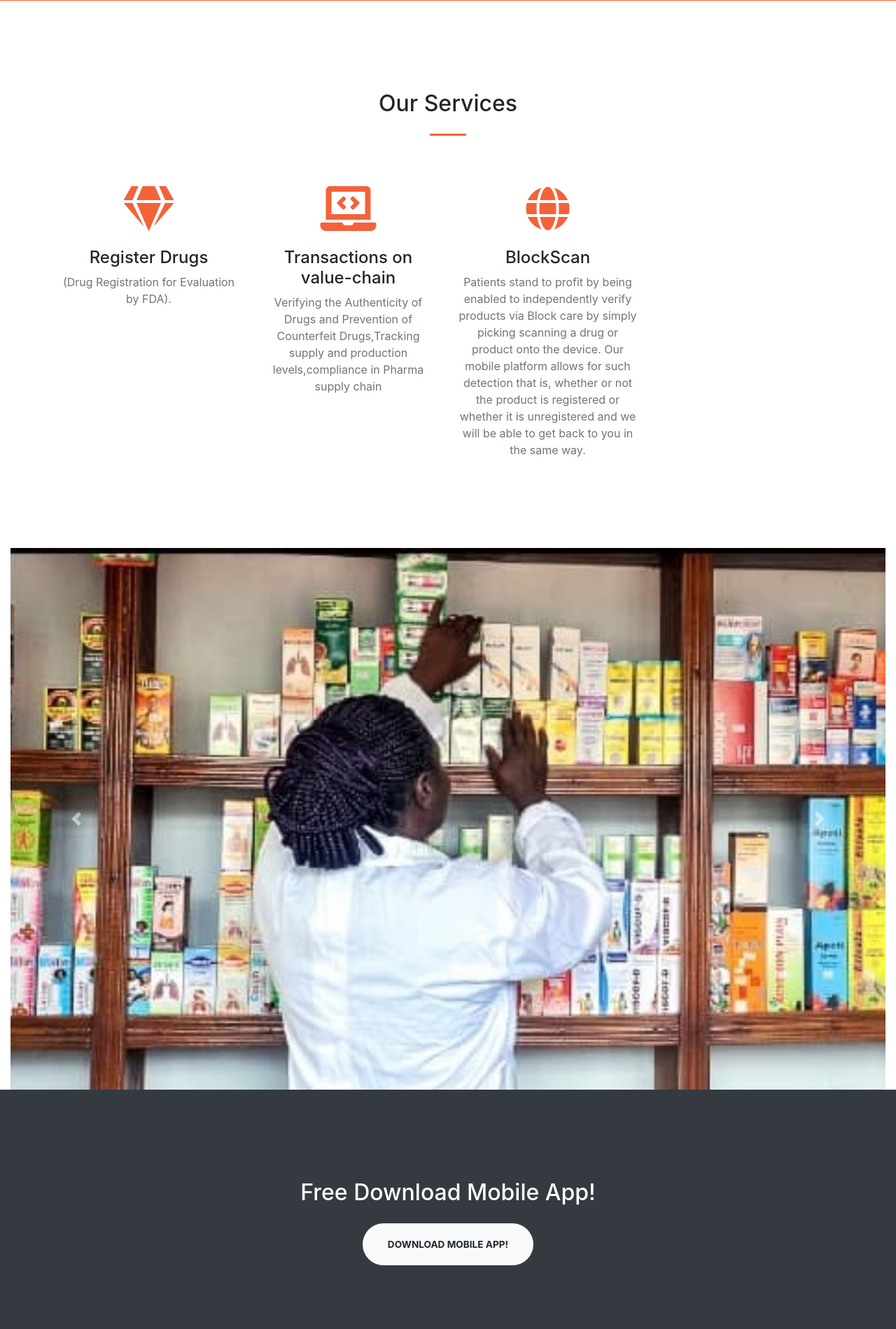
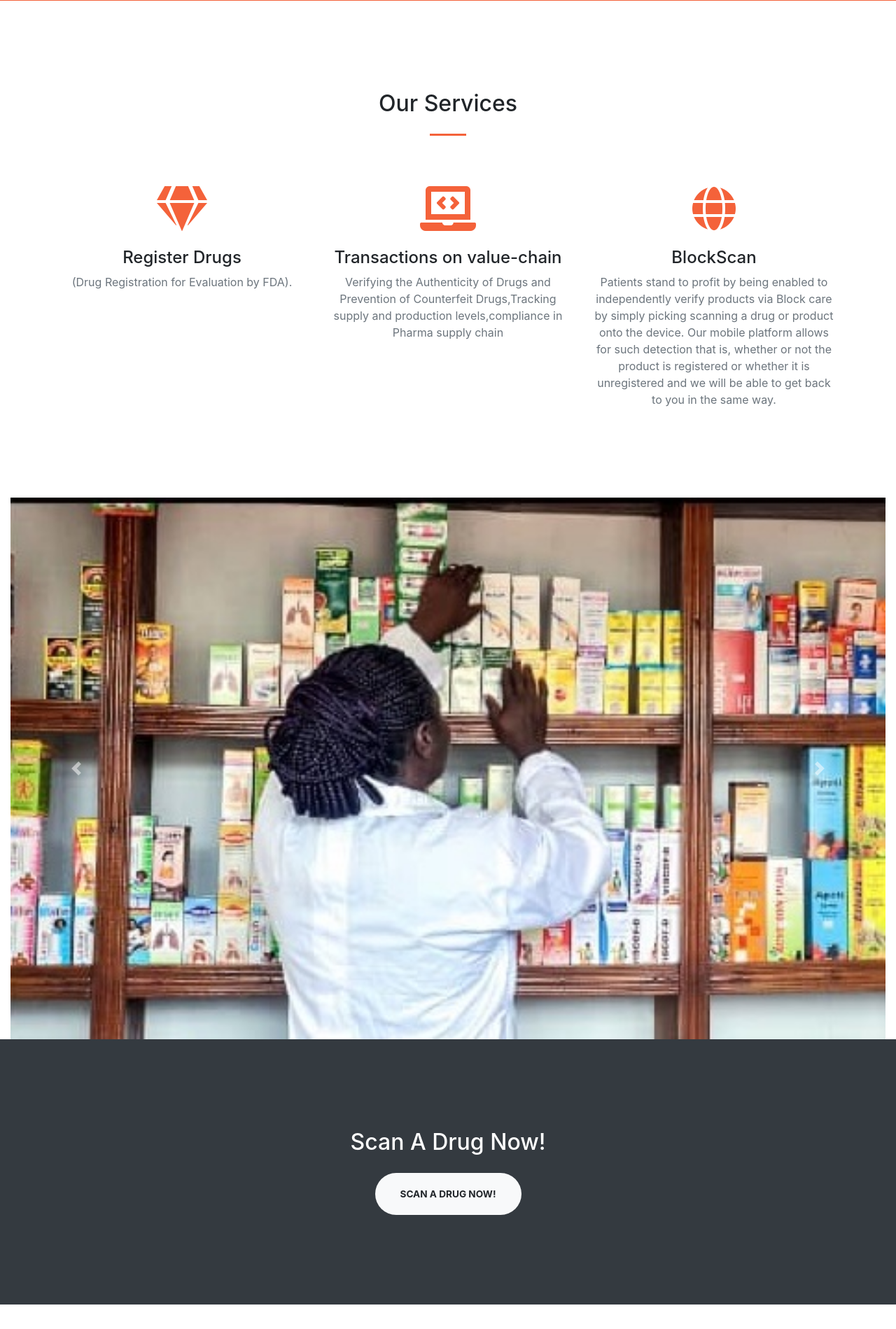
Before and after one commit to Mazior/blockcare, a Django app: page / in a window 1280 px wide. Shown: the part 1421-3320 px from the top of the page at 70% size. Run offline with Django 3.2, Linux system fonts and the light colour scheme; some libraries are stand-ins or nearby versions.

Commit message:
aesthetic changes

```diff
--- a/blockcaresrc/blockcaregh/templates/blockcaregh/index.html
+++ b/blockcaresrc/blockcaregh/templates/blockcaregh/index.html
@@ -52,7 +52,7 @@
     <div class="container h-100">
       <div class="row h-100 align-items-center justify-content-center text-center">
         <div class="col-lg-10 align-self-end">
-          <h1 class="text-uppercase text-white font-weight-bold">HealthCare Value- BlockChain</h1>
+          <h1 class="text-uppercase text-white font-weight-bold">HealthCare Value-BlockChain</h1>
           <hr class="divider my-4">
         </div>
         <div class="col-lg-8 align-self-baseline">
@@ -92,21 +92,21 @@
 
       <hr class="divider my-4">
       <div class="row">
-        <div class="col-lg-3 col-md-6 text-center">
+        <div class="col-lg-4 col-md-6 text-center">
           <div class="mt-5">
             <i class="fas fa-4x fa-gem text-primary mb-4"></i>
             <h3 class="h4 mb-2">Register Drugs</h3>
             <p class="text-muted mb-0">(Drug Registration for Evaluation by FDA).</p>
           </div>
         </div>
-        <div class="col-lg-3 col-md-6 text-center">
+        <div class="col-lg-4 col-md-6 text-center">
           <div class="mt-5">
             <i class="fas fa-4x fa-laptop-code text-primary mb-4"></i>
             <h3 class="h4 mb-2">Transactions on value-chain</h3>
             <p class="text-muted mb-0">Verifying the Authenticity of Drugs and Prevention of Counterfeit Drugs,Tracking supply and production levels,compliance in Pharma supply chain </p>
           </div>
         </div>
-        <div class="col-lg-3 col-md-6 text-center">
+        <div class="col-lg-4 col-md-6 text-center">
           <div class="mt-5">
             <i class="fas fa-4x fa-globe text-primary mb-4"></i>
             <h3 class="h4 mb-2">BlockScan</h3>
@@ -125,7 +125,6 @@
           <div class="carousel-item active">
             <img src="{% static 'blockcaregh/img/portfolio/fullsize/1.jpg' %}" class="d-block w-100" alt="...">
           </div>
-
           <div class="carousel-item">
             <img src="{% static 'blockcaregh/img/portfolio/fullsize/3.jpg' %}" class="d-block w-100" alt="...">
           </div>
@@ -151,8 +150,8 @@
   <!-- Call to Action Section -->
   <section class="page-section bg-dark text-white">
     <div class="container text-center">
-      <h2 class="mb-4">Free Download Mobile App!</h2>
-      <a class="btn btn-light btn-xl" href="{% static 'https://startbootstrap.com/themes/creative/' %}">Download Mobile App!</a>
+      <h2 class="mb-4">Scan A Drug Now!</h2>
+      <a class="btn btn-light btn-xl" href="{% static 'http://webqr.com/' %}">Scan A Drug Now!</a>
     </div>
   </section>
 
```
Also changed, not shown: blockcaresrc/blockcaregh/static/blockcaregh/img/bg-masthead.jpg, blockcaresrc/blockcaregh/static/blockcaregh/img/bg-masthead1.jpg (added).
